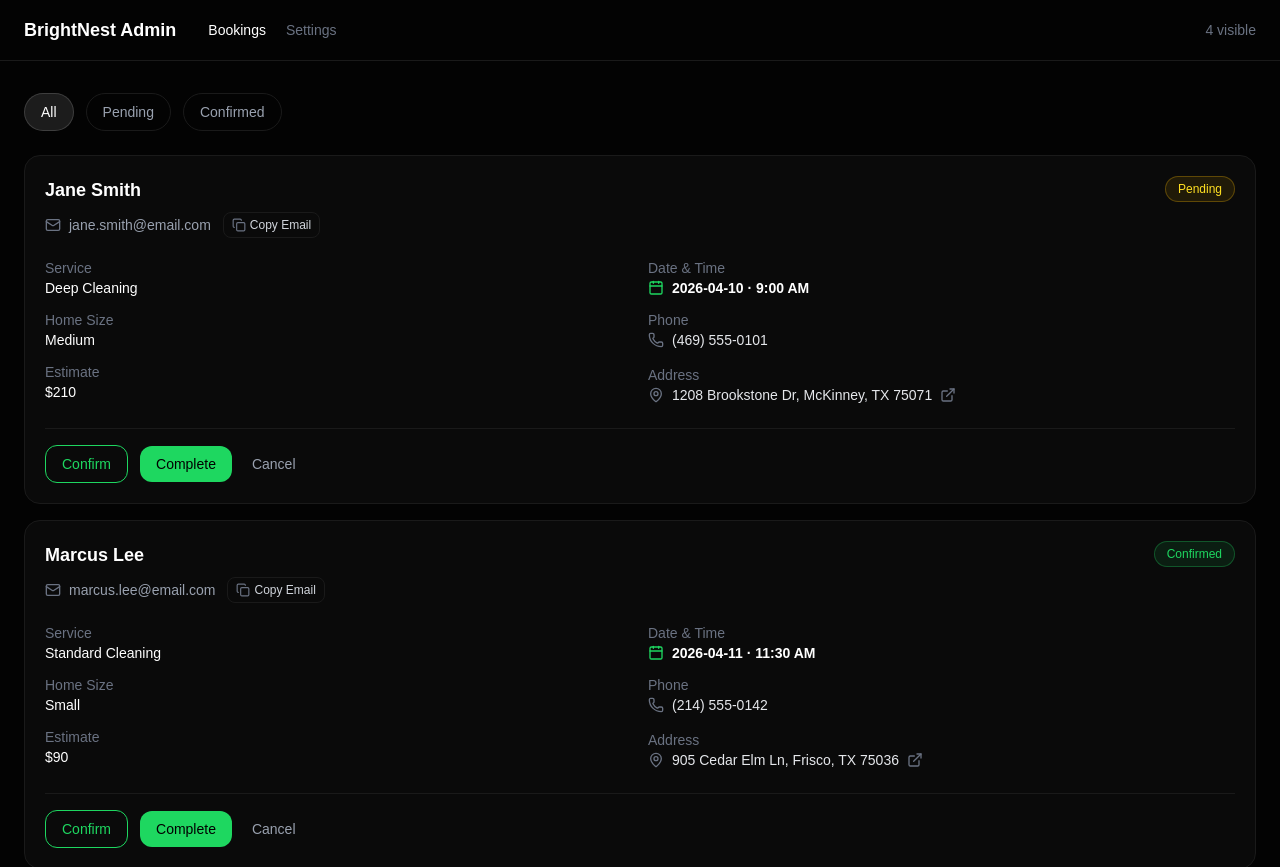
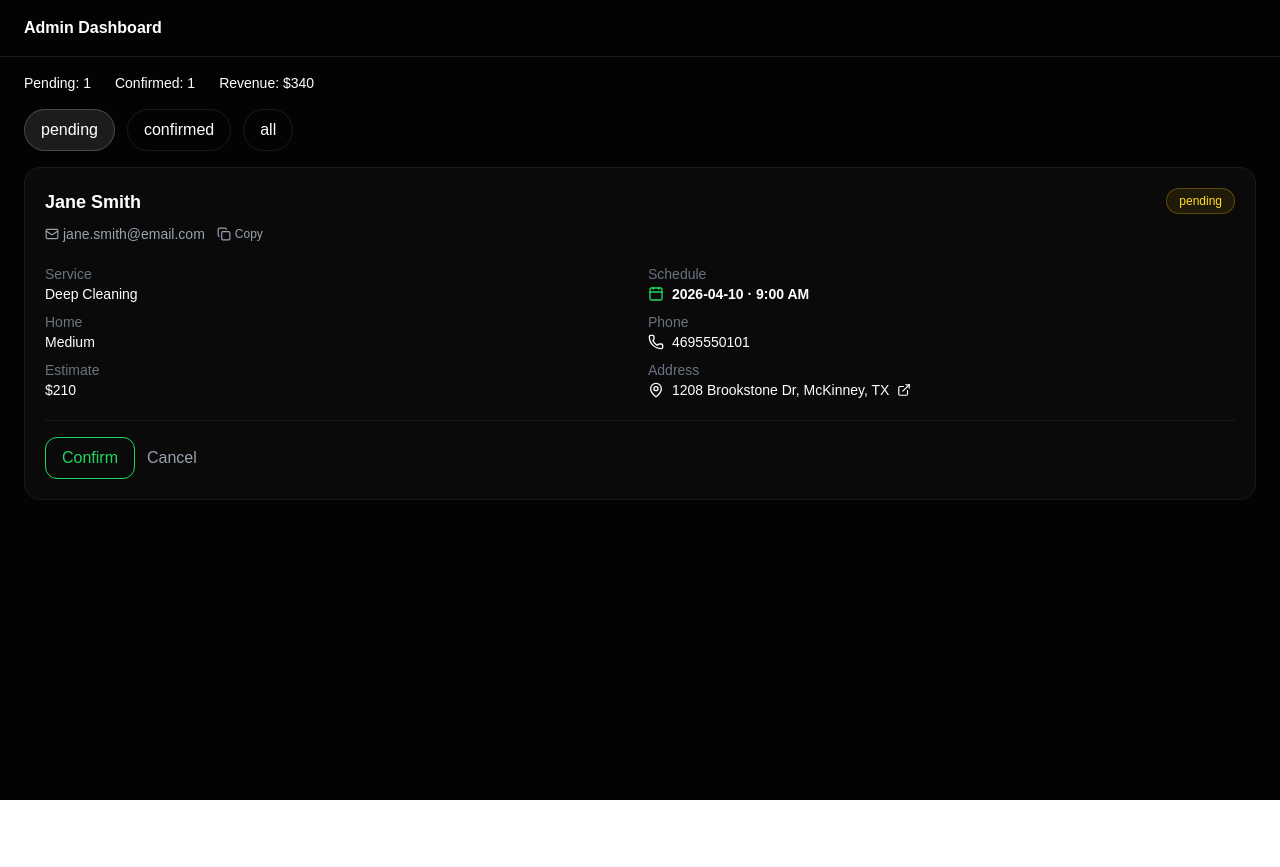
Before and after one commit to SBvibes/booking-demo, a Next.js app: page /book in a window 1280 px wide. Shown: the top 867 px of the page. After the commit the page ends 800 px from the top, so only its background shows below. Built offline with nearby package versions, Linux system fonts and the light colour scheme.

Commit message:
final admin workflow polish

```diff
--- a/components/AdminDashboard.tsx
+++ b/components/AdminDashboard.tsx
@@ -27,13 +27,13 @@ type Booking = {
   status: BookingStatus;
 };
 
-const mockBookings: Booking[] = [
+const initialBookings: Booking[] = [
   {
     id: "1",
     customerName: "Jane Smith",
     email: "jane.smith@email.com",
     phone: "4695550101",
-    address: "1208 Brookstone Dr, McKinney, TX 75071",
+    address: "1208 Brookstone Dr, McKinney, TX",
     serviceType: "Deep Cleaning",
     homeSize: "Medium",
     priceEstimate: 210,
@@ -46,7 +46,7 @@ const mockBookings: Booking[] = [
     customerName: "Marcus Lee",
     email: "marcus.lee@email.com",
     phone: "2145550142",
-    address: "905 Cedar Elm Ln, Frisco, TX 75036",
+    address: "905 Cedar Elm Ln, Frisco, TX",
     serviceType: "Standard Cleaning",
     homeSize: "Small",
     priceEstimate: 90,
@@ -59,26 +59,13 @@ const mockBookings: Booking[] = [
     customerName: "Olivia Carter",
     email: "olivia.carter@email.com",
     phone: "9725550198",
-    address: "4301 Stone Hollow Way, Allen, TX 75013",
+    address: "4301 Stone Hollow Way, Allen, TX",
     serviceType: "Move-Out Cleaning",
     homeSize: "Large",
     priceEstimate: 340,
     date: "2026-04-12",
     time: "2:00 PM",
     status: "completed",
-  },
-  {
-    id: "4",
-    customerName: "David Brooks",
-    email: "david.brooks@email.com",
-    phone: "4695550177",
-    address: "2210 Windcrest Ct, Plano, TX 75025",
-    serviceType: "Deep Cleaning",
-    homeSize: "Large",
-    priceEstimate: 290,
-    date: "2026-04-13",
-    time: "3:30 PM",
-    status: "cancelled",
   },
 ];
 
@@ -95,57 +82,60 @@ function statusClasses(status: BookingStatus) {
   }
 }
 
-function formatPhone(phone: string) {
-  if (phone.length === 10) {
-    return `(${phone.slice(0, 3)}) ${phone.slice(3, 6)}-${phone.slice(6)}`;
-  }
-  return phone;
-}
-
 function mapsLink(address: string) {
   return `https://www.google.com/maps/search/?api=1&query=${encodeURIComponent(
     address
   )}`;
 }
 
-function BookingCard({ booking }: { booking: Booking }) {
+function BookingCard({
+  booking,
+  onUpdateStatus,
+}: {
+  booking: Booking;
+  onUpdateStatus: (id: string, status: BookingStatus) => void;
+}) {
   const [copied, setCopied] = useState(false);
 
   async function copyEmail() {
-    try {
     await navigator.clipboard.writeText(booking.email);
     setCopied(true);
-      window.setTimeout(() => setCopied(false), 1200);
-    } catch {}
+    setTimeout(() => setCopied(false), 1000);
   }
 
+  const isInactive =
+    booking.status === "completed" || booking.status === "cancelled";
+
   return (
-    <article className="rounded-2xl border border-[#1A1A1A] bg-[#0A0A0A] p-5">
-      <div className="flex items-start justify-between gap-4">
+    <article
+      className={`rounded-2xl border border-[#1A1A1A] bg-[#0A0A0A] p-5 transition ${
+        isInactive ? "opacity-60" : ""
+      }`}
+    >
+      <div className="flex items-start justify-between">
         <div>
           <h3 className="text-lg font-semibold text-white">
             {booking.customerName}
           </h3>
 
-          <div className="mt-2 flex flex-wrap items-center gap-3 text-sm text-gray-400">
-            <div className="flex items-center gap-2">
-              <Mail size={16} className="text-gray-500" />
-              <span>{booking.email}</span>
+          <div className="mt-2 flex items-center gap-3 text-sm text-gray-400">
+            <div className="flex items-center gap-1">
+              <Mail size={14} />
+              {booking.email}
             </div>
 
             <button
-              type="button"
               onClick={copyEmail}
-              className="inline-flex items-center gap-1 rounded-lg border border-[#1A1A1A] px-2 py-1 text-xs text-gray-300 transition hover:bg-white/5"
+              className="flex items-center gap-1 text-xs hover:text-white"
             >
-              <Copy size={14} className="text-gray-500" />
-              {copied ? "Copied!" : "Copy Email"}
+              <Copy size={14} />
+              {copied ? "Copied!" : "Copy"}
             </button>
           </div>
         </div>
 
         <span
-          className={`rounded-full border px-3 py-1 text-xs font-medium capitalize ${statusClasses(
+          className={`rounded-full border px-3 py-1 text-xs ${statusClasses(
             booking.status
           )}`}
         >
@@ -153,167 +143,151 @@ function BookingCard({ booking }: { booking: Booking }) {
         </span>
       </div>
 
-      <div className="mt-5 grid gap-4 md:grid-cols-2">
-        <div className="space-y-3 text-sm">
+      <div className="mt-5 grid md:grid-cols-2 gap-4 text-sm">
         <div>
           <p className="text-gray-500">Service</p>
-            <p className="font-medium text-white">{booking.serviceType}</p>
+          <p className="text-white">{booking.serviceType}</p>
+
+          <p className="text-gray-500 mt-2">Home</p>
+          <p className="text-white">{booking.homeSize}</p>
+
+          <p className="text-gray-500 mt-2">Estimate</p>
+          <p className="text-white">${booking.priceEstimate}</p>
         </div>
 
         <div>
-            <p className="text-gray-500">Home Size</p>
-            <p className="font-medium text-white">{booking.homeSize}</p>
+          <p className="text-gray-500">Schedule</p>
+          <div className="flex items-center gap-2 text-white font-semibold">
+            <Calendar size={16} className="text-[#1ed760]" />
+            {booking.date} · {booking.time}
           </div>
 
-          <div>
-            <p className="text-gray-500">Estimate</p>
-            <p className="font-medium text-white">${booking.priceEstimate}</p>
+          <p className="text-gray-500 mt-2">Phone</p>
+          <a
+            href={`tel:${booking.phone}`}
+            target="_blank"
+            className="flex items-center gap-2 hover:text-[#1ed760]"
+          >
+            <Phone size={16} />
+            {booking.phone}
+          </a>
+
+          <p className="text-gray-500 mt-2">Address</p>
+          <a
+            href={mapsLink(booking.address)}
+            target="_blank"
+            className="flex items-center gap-2 hover:text-[#1ed760]"
+          >
+            <MapPin size={16} />
+            {booking.address}
+            <ExternalLink size={14} />
+          </a>
         </div>
       </div>
 
-        <div className="space-y-3 text-sm">
-          <div>
-            <p className="text-gray-500">Date & Time</p>
-            <div className="flex items-center gap-2 font-semibold text-white">
-              <Calendar size={16} className="text-[#1ed760]" />
-              <span>
-                {booking.date} · {booking.time}
-              </span>
-            </div>
-          </div>
-
-          <div>
-            <p className="text-gray-500">Phone</p>
-            <a
-              href={`tel:${booking.phone}`}
-              target="_blank"
-              rel="noopener noreferrer"
-              className="inline-flex items-center gap-2 font-medium text-gray-200 underline decoration-transparent underline-offset-4 transition hover:text-[#1ed760] hover:decoration-[#1ed760]/40"
-            >
-              <Phone size={16} className="text-gray-500" />
-              <span>{formatPhone(booking.phone)}</span>
-            </a>
-          </div>
-
-          <div>
-            <p className="text-gray-500">Address</p>
-            <a
-              href={mapsLink(booking.address)}
-              target="_blank"
-              rel="noopener noreferrer"
-              className="inline-flex items-start gap-2 underline decoration-transparent underline-offset-4 transition hover:text-[#1ed760] hover:decoration-[#1ed760]/40"
-            >
-              <MapPin size={16} className="mt-0.5 shrink-0 text-gray-500" />
-              <span className="font-medium text-gray-200">{booking.address}</span>
-              <ExternalLink
-                size={16}
-                className="mt-0.5 shrink-0 text-gray-500"
-              />
-            </a>
-          </div>
-        </div>
-      </div>
-
-      <div className="mt-5 flex flex-wrap items-center gap-3 border-t border-[#1A1A1A] pt-4">
+      <div className="mt-5 flex gap-3 border-t border-[#1A1A1A] pt-4">
+        {booking.status === "pending" && (
+          <>
             <button
-          type="button"
-          className="rounded-xl border border-[#1ed760] px-4 py-2 text-sm font-medium text-[#1ed760] transition hover:bg-[#1ed760]/10"
+              onClick={() => onUpdateStatus(booking.id, "confirmed")}
+              className="border border-[#1ed760] px-4 py-2 rounded-xl text-[#1ed760]"
             >
               Confirm
             </button>
 
             <button
-          type="button"
-          className="rounded-xl bg-[#1ed760] px-4 py-2 text-sm font-medium text-black transition hover:brightness-110"
+              onClick={() => onUpdateStatus(booking.id, "cancelled")}
+              className="text-gray-400"
+            >
+              Cancel
+            </button>
+          </>
+        )}
+
+        {booking.status === "confirmed" && (
+          <>
+            <button
+              onClick={() => onUpdateStatus(booking.id, "completed")}
+              className="bg-[#1ed760] text-black px-4 py-2 rounded-xl"
             >
               Complete
             </button>
 
             <button
-          type="button"
-          className="rounded-xl px-2 py-2 text-sm text-gray-400 transition hover:text-white"
+              onClick={() => onUpdateStatus(booking.id, "cancelled")}
+              className="text-gray-400"
             >
               Cancel
             </button>
+          </>
+        )}
       </div>
     </article>
   );
 }
 
 export default function AdminDashboard() {
-  const [filter, setFilter] = useState<FilterValue>("all");
+  const [filter, setFilter] = useState<FilterValue>("pending");
+  const [bookings, setBookings] = useState(initialBookings);
 
-  const filteredBookings = useMemo(() => {
-    if (filter === "all") return mockBookings;
-    return mockBookings.filter((booking) => booking.status === filter);
-  }, [filter]);
+  function updateStatus(id: string, status: BookingStatus) {
+    setBookings((prev) =>
+      prev.map((b) => (b.id === id ? { ...b, status } : b))
+    );
+  }
+
+  const filtered = useMemo(() => {
+    if (filter === "all") return bookings;
+    return bookings.filter((b) => b.status === filter);
+  }, [bookings, filter]);
+
+  const stats = useMemo(() => {
+    const pending = bookings.filter((b) => b.status === "pending").length;
+    const confirmed = bookings.filter((b) => b.status === "confirmed").length;
+    const revenue = bookings
+      .filter((b) => b.status === "completed")
+      .reduce((sum, b) => sum + b.priceEstimate, 0);
+
+    return { pending, confirmed, revenue };
+  }, [bookings]);
 
   return (
     <div className="min-h-screen bg-[#030303] text-white">
-      <div className="border-b border-[#1A1A1A]">
-        <div className="mx-auto flex max-w-7xl items-center justify-between px-6 py-4">
-          <div className="flex items-center gap-8">
-            <div className="text-lg font-semibold">BrightNest Admin</div>
-
-            <nav className="flex items-center gap-5 text-sm">
-              <button className="text-white">Bookings</button>
-              <button className="text-gray-500 hover:text-white">
-                Settings
-              </button>
-            </nav>
+      <div className="border-b border-[#1A1A1A] px-6 py-4 flex justify-between">
+        <h1 className="font-semibold">Admin Dashboard</h1>
       </div>
 
-          <div className="text-sm text-gray-500">
-            {filteredBookings.length} visible
-          </div>
-        </div>
+      <div className="px-6 py-4 flex gap-6 text-sm">
+        <div>Pending: {stats.pending}</div>
+        <div>Confirmed: {stats.confirmed}</div>
+        <div>Revenue: ${stats.revenue}</div>
       </div>
 
-      <main className="mx-auto max-w-7xl px-6 py-8">
-        <div className="mb-6 flex flex-wrap items-center gap-3">
+      <div className="px-6 flex gap-3 mb-4">
+        {["pending", "confirmed", "all"].map((f) => (
           <button
-            type="button"
-            onClick={() => setFilter("all")}
-            className={`rounded-full border px-4 py-2 text-sm ${
-              filter === "all"
-                ? "border-white/15 bg-white/10 text-white"
-                : "border-[#1A1A1A] text-gray-400 hover:text-white"
+            key={f}
+            onClick={() => setFilter(f as FilterValue)}
+            className={`px-4 py-2 rounded-full border ${
+              filter === f
+                ? "bg-white/10 border-white/20"
+                : "border-[#1A1A1A]"
             }`}
           >
-            All
+            {f}
           </button>
-
-          <button
-            type="button"
-            onClick={() => setFilter("pending")}
-            className={`rounded-full border px-4 py-2 text-sm ${
-              filter === "pending"
-                ? "border-yellow-500/30 bg-yellow-500/10 text-yellow-300"
-                : "border-[#1A1A1A] text-gray-400 hover:text-white"
-            }`}
-          >
-            Pending
-          </button>
-
-          <button
-            type="button"
-            onClick={() => setFilter("confirmed")}
-            className={`rounded-full border px-4 py-2 text-sm ${
-              filter === "confirmed"
-                ? "border-[#1ed760]/30 bg-[#1ed760]/10 text-[#1ed760]"
-                : "border-[#1A1A1A] text-gray-400 hover:text-white"
-            }`}
-          >
-            Confirmed
-          </button>
+        ))}
       </div>
 
-        <div className="grid gap-4">
-          {filteredBookings.map((booking) => (
-            <BookingCard key={booking.id} booking={booking} />
+      <div className="px-6 grid gap-4 pb-10">
+        {filtered.map((b) => (
+          <BookingCard
+            key={b.id}
+            booking={b}
+            onUpdateStatus={updateStatus}
+          />
         ))}
       </div>
-      </main>
     </div>
   );
 }
```
Lines whose indentation alone changed are shown as unchanged.
